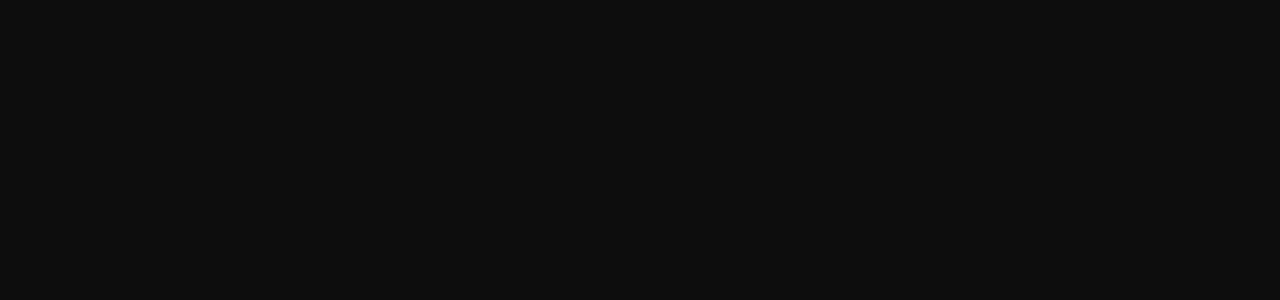
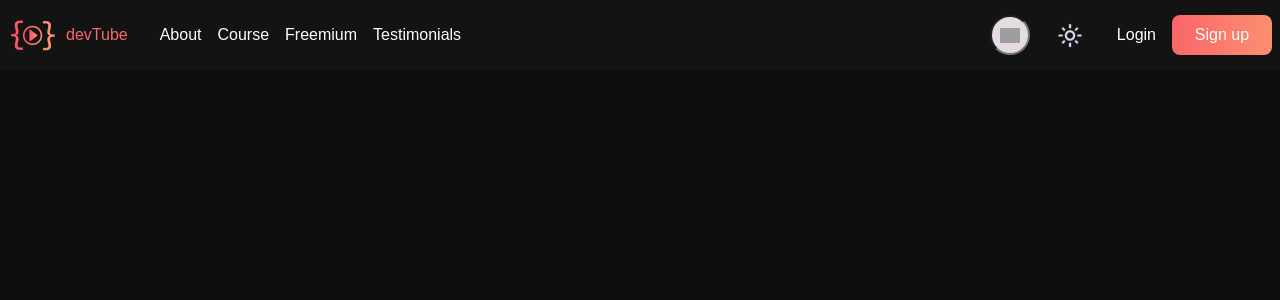
Before and after one commit to WildCodeSchool-2024-09/JS-Nantes-CSS117-P3_DevTube, a React (Vite) app in the folder client/: page / in a window 1280 px wide. Shown: the top 300 px of the page. Built offline with nearby package versions, Linux system fonts and the light colour scheme; grey boxes are pictures that could not be loaded; a web font is replaced by a local one.

Commit message:
Header in place, done

```diff
--- a/client/src/App.tsx
+++ b/client/src/App.tsx
@@ -1,9 +1,11 @@
 import { Outlet } from "react-router-dom";
 import "./styles/Globals.css";
+import Header from "./components/Header/Header";
 
 function App() {
   return (
     <>
+      <Header />
       <main>
         <Outlet />
       </main>
--- a/client/src/router.tsx
+++ b/client/src/router.tsx
@@ -1,6 +1,6 @@
 import { createBrowserRouter } from "react-router-dom";
 import App from "./App";
-import Course from "./components/Header/Header.tsx";
+import Course from "./pages/Course/Course";
 
 export const router = createBrowserRouter([
   {
```
